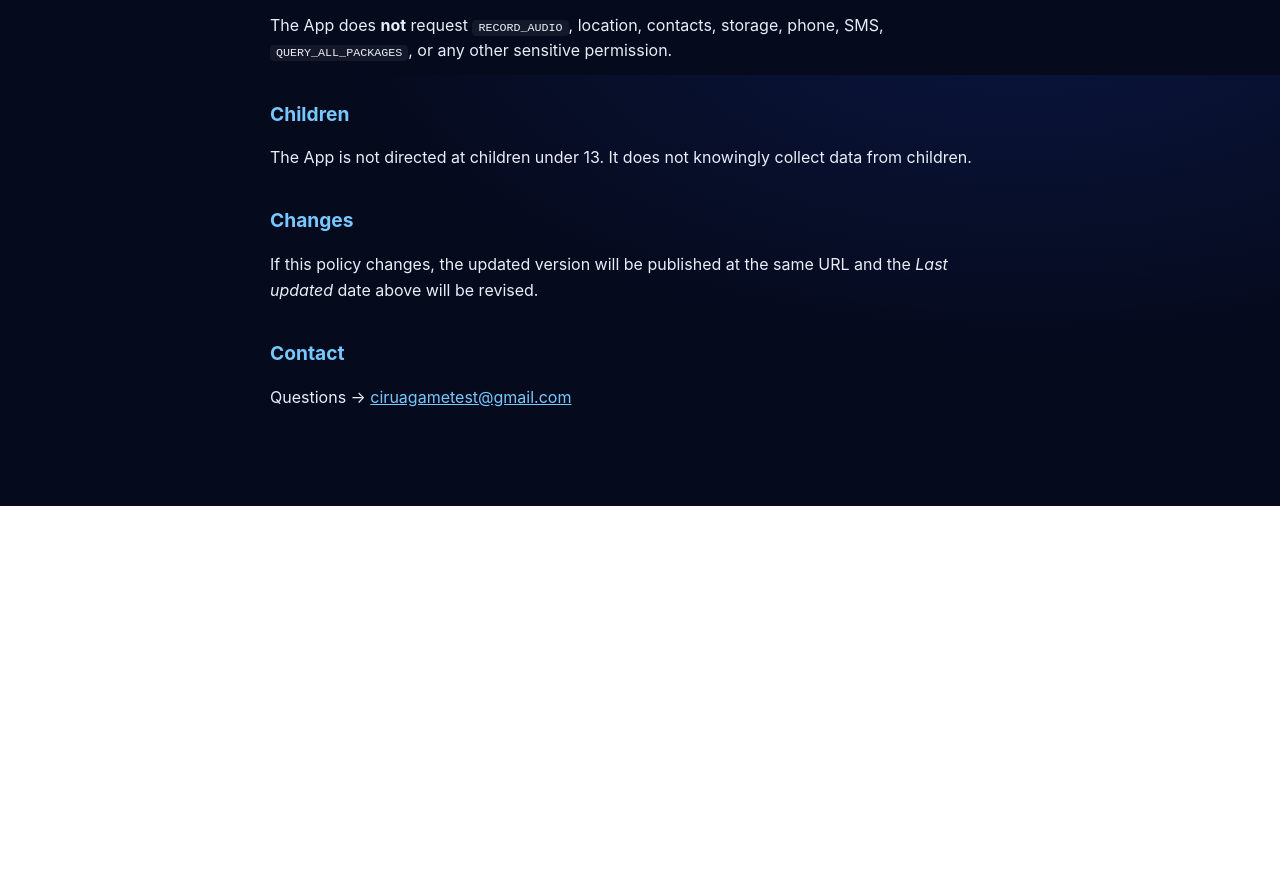
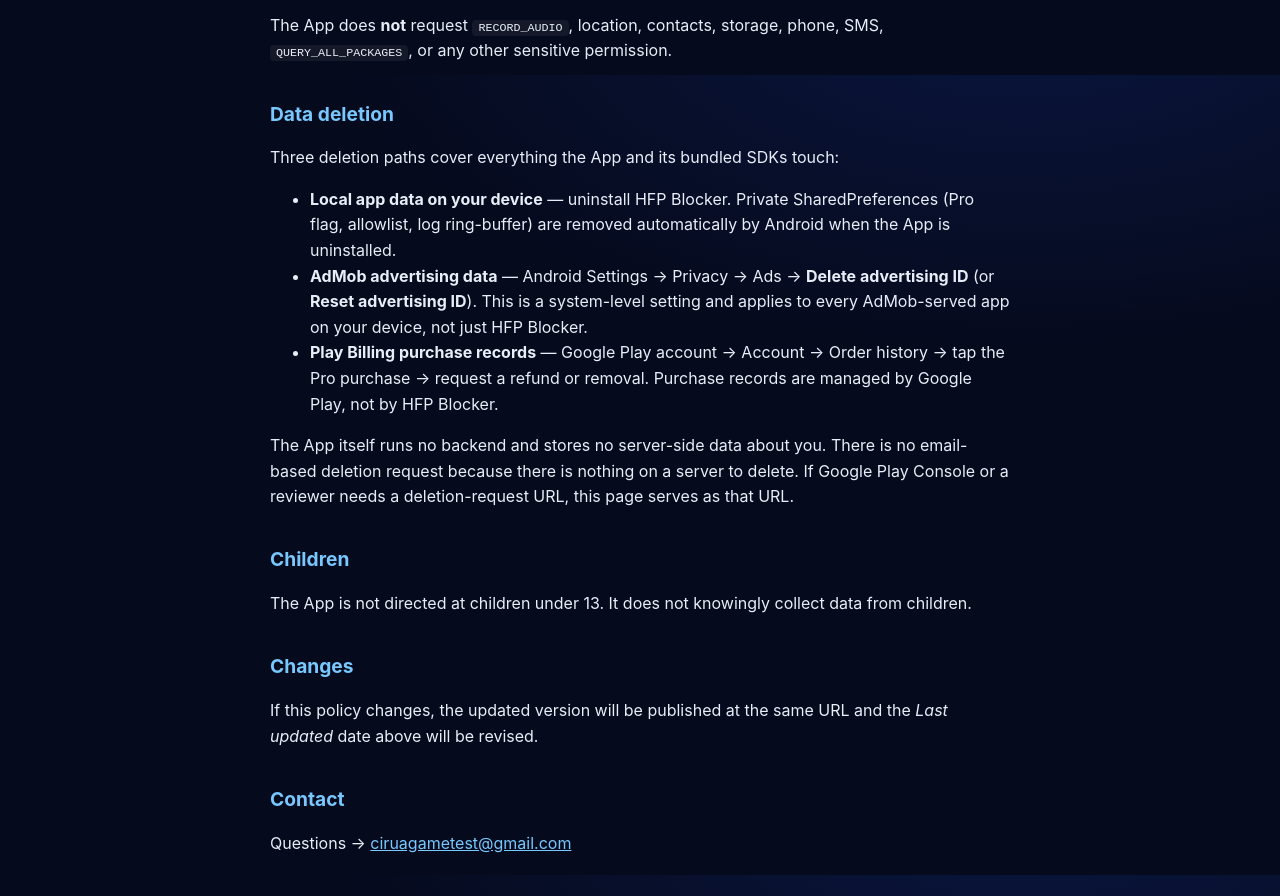
Before and after one commit to CIRUASOFT/hfp-blocker-privacy, a plain HTML site: page privacy.html in a window 1280 px wide. Shown: the part 3125-4021 px from the top of the page. Before the commit the page ends 3631 px from the top, so only its background shows below. Drawn offline with Linux system fonts and the light colour scheme.

Commit message:
Sync: consolidated Data deletion section.
Mirror of the private code repo's landing/privacy.html update
(commit 04d93fd in CIRUASOFT/HfpBlocker). Adds a single labeled
"Data deletion" section between Permissions and Children that
consolidates the three deletion paths (uninstall, Android Ads
settings, Google Play order history) into one scannable block.
Improves the Play Console Data Safety reviewer experience.

```diff
--- a/privacy.html
+++ b/privacy.html
@@ -260,6 +260,35 @@
             permission.
         </p>
 
+        <h2>Data deletion</h2>
+        <p>
+            Three deletion paths cover everything the App and its
+            bundled SDKs touch:
+        </p>
+        <ul>
+            <li><b>Local app data on your device</b> — uninstall
+                HFP Blocker. Private SharedPreferences (Pro flag,
+                allowlist, log ring-buffer) are removed automatically
+                by Android when the App is uninstalled.</li>
+            <li><b>AdMob advertising data</b> — Android Settings →
+                Privacy → Ads → <b>Delete advertising ID</b> (or
+                <b>Reset advertising ID</b>). This is a system-level
+                setting and applies to every AdMob-served app on
+                your device, not just HFP Blocker.</li>
+            <li><b>Play Billing purchase records</b> — Google Play
+                account → Account → Order history → tap the Pro
+                purchase → request a refund or removal. Purchase
+                records are managed by Google Play, not by
+                HFP Blocker.</li>
+        </ul>
+        <p>
+            The App itself runs no backend and stores no server-side
+            data about you. There is no email-based deletion request
+            because there is nothing on a server to delete. If
+            Google Play Console or a reviewer needs a
+            deletion-request URL, this page serves as that URL.
+        </p>
+
         <h2>Children</h2>
         <p>
             The App is not directed at children under 13. It does not
```
